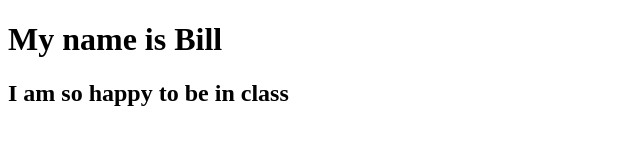
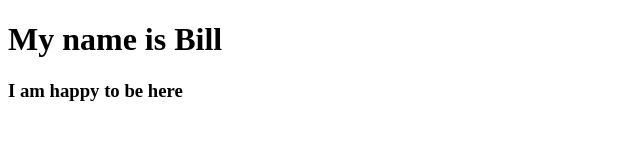
Before and after one commit to wmruben22/second, a plain HTML site: page index.html in a window 1280 px wide. Shown: the whole page, without its empty margins (0-640 px from the left). Drawn offline with Linux system fonts and the light colour scheme.

Commit message:
Change h2 to h3. br

```diff
--- a/index.html
+++ b/index.html
@@ -10,7 +10,7 @@
 
 <body>
   <h1>My name is Bill</h1>
-  <h2>I am so happy to be in class</h2>
+  <h3>I am happy to be here</h3>
   <script src="script.js"></script>
 
  <!--
```
